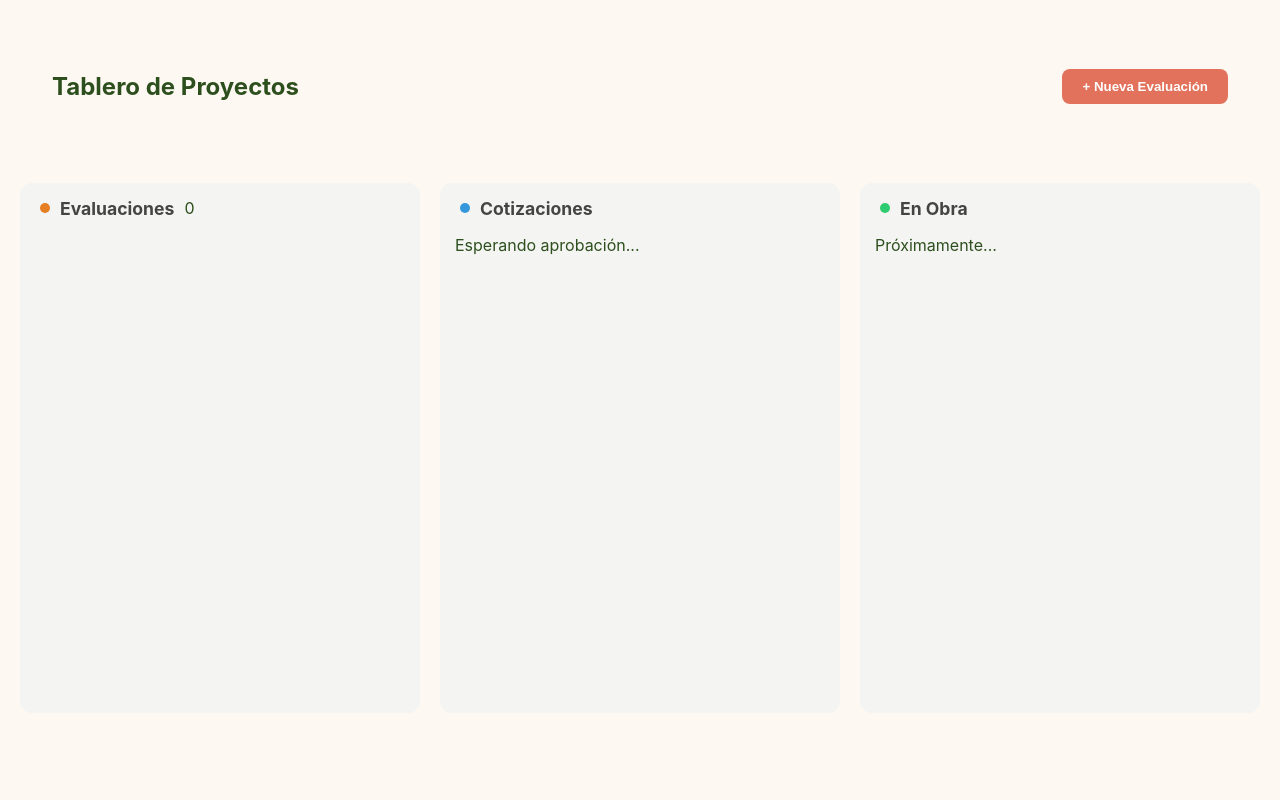
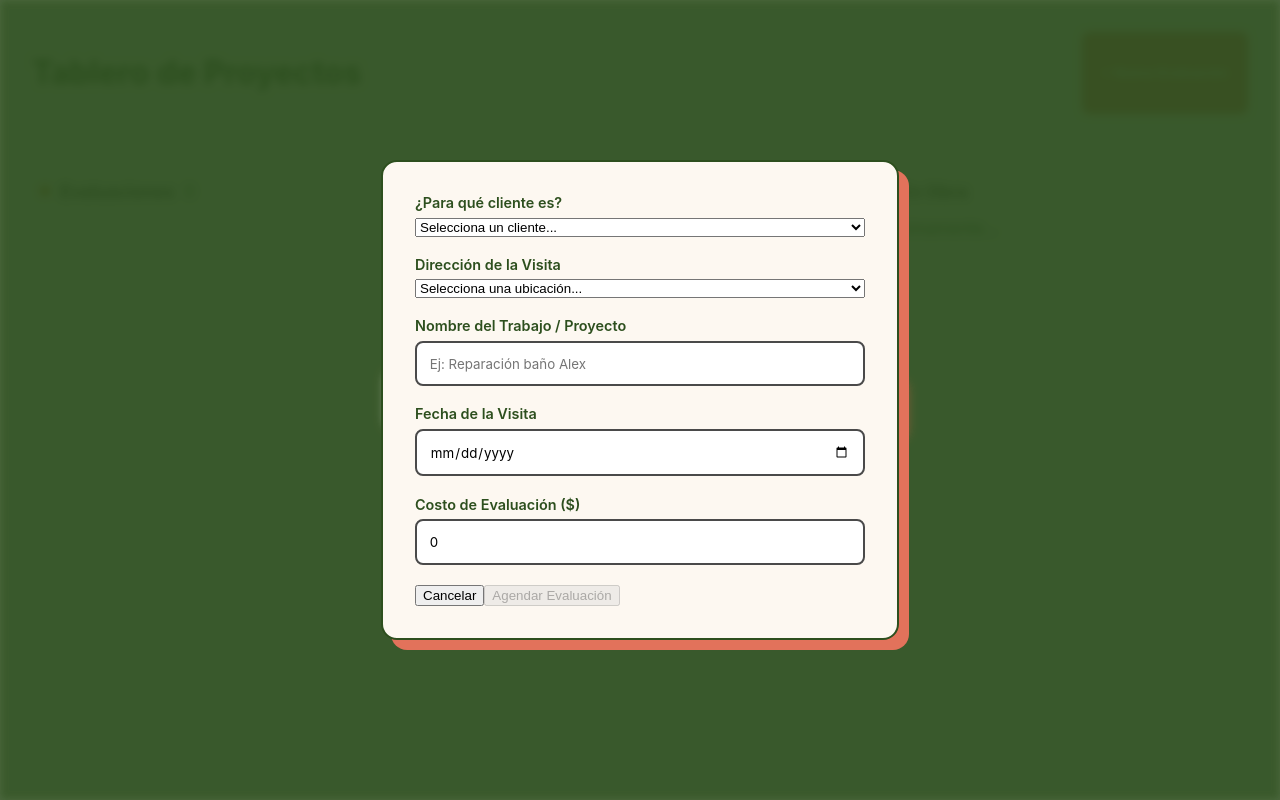
Before and after one commit to WastedTalent55/andamio-app, an Angular app in the folder andamio-frontend/: page /proyectos in a window 1280 px wide. Both pictures are taken after a click on the button "+ Nueva Evaluación". Built offline with nearby package versions, Linux system fonts and the light colour scheme.

Commit message:
feat: implementar edición y cancelación de proyectos sin duplicidad

```diff
--- a/andamio-frontend/src/app/data/models/proyecto.model.ts
+++ b/andamio-frontend/src/app/data/models/proyecto.model.ts
@@ -2,7 +2,7 @@ export interface Proyecto {
   id: number;
   clienteId: number;
   nombre: string;
-  estado: 'Cita' | 'Cotización' | 'En Progreso' | 'Finalizado';
+  estado: 'Cita' | 'Cotización' | 'En Progreso' | 'Finalizado' | 'Cancelado';
 
   // Datos de la Visita de Evaluación
   fechaVisita: Date;
--- a/andamio-frontend/src/app/data/services/proyecto.service.ts
+++ b/andamio-frontend/src/app/data/services/proyecto.service.ts
@@ -19,4 +19,13 @@ export class ProyectoService {
     proyectos.push(proyecto);
     localStorage.setItem(this.STORAGE_KEY, JSON.stringify(proyectos));
   }
+
+  actualizarProyecto(proyectoActualizado: Proyecto): void {
+  const proyectos = this.getProyectos();
+  const index = proyectos.findIndex(p => p.id === proyectoActualizado.id);
+  if (index !== -1) {
+    proyectos[index] = proyectoActualizado;
+    localStorage.setItem(this.STORAGE_KEY, JSON.stringify(proyectos));
+  }
 }
+}
--- a/andamio-frontend/src/app/modules/clientes/pages/list-clientes/list-clientes.component.html
+++ b/andamio-frontend/src/app/modules/clientes/pages/list-clientes/list-clientes.component.html
@@ -1,9 +1,8 @@
+<header class="header-seccion">
+  <h1>Mis Clientes</h1>
+  <button class="btn-nuevo" (click)="abrirModalNuevo()">+ Agregar cliente</button>
+</header>
 <div class="contenedor-clientes">
-  <header class="header-seccion">
-    <h1>Mis Clientes</h1>
-    <button class="btn-nuevo" (click)="abrirModalNuevo()">+ Agregar cliente</button>
-  </header>
-
   <div class="grid-clientes">
     @for (cliente of misClientes; track cliente.id) {
       <article class="tarjeta-cliente">
--- a/andamio-frontend/src/app/modules/proyectos/components/proyecto-form/proyecto-form.component.ts
+++ b/andamio-frontend/src/app/modules/proyectos/components/proyecto-form/proyecto-form.component.ts
@@ -3,6 +3,7 @@ import { FormBuilder, FormGroup, Validators, ReactiveFormsModule } from '@angula
 import { ClienteService } from '../../../../data/services/cliente.service';
 import { ProyectoService } from '../../../../data/services/proyecto.service';
 import { Cliente } from '../../../../data/models/cliente.model';
+import { Proyecto } from '../../../../data/models/proyecto.model';
 
 @Component({
   selector: 'app-proyecto-form',
@@ -11,6 +12,7 @@ import { Cliente } from '../../../../data/models/cliente.model';
   templateUrl: './proyecto-form.component.html'
 })
 export class ProyectoFormComponent implements OnInit {
+  @Input() proyectoAEditar?: Proyecto;
   @Output() proyectoGuardado = new EventEmitter<any>();
   @Output() cerrar = new EventEmitter<void>();
 
@@ -41,7 +43,21 @@ export class ProyectoFormComponent implements OnInit {
     this.proyectoForm.get('clienteId')?.valueChanges.subscribe(id => {
       this.actualizarDirecciones(id);
     });
+
+    if (this.proyectoAEditar) {
+      this.proyectoForm.patchValue({
+        clienteId: this.proyectoAEditar.clienteId,
+        nombreProyecto: this.proyectoAEditar.nombre,
+        fechaVisita: this.proyectoAEditar.fechaVisita,
+        direccionVisita: this.proyectoAEditar.direccionVisita,
+        costoVisita: this.proyectoAEditar.costoVisita
+      });
+
+      // Forzamos la actualización de direcciones basada en el cliente cargado
+      this.actualizarDirecciones(this.proyectoAEditar.clienteId.toString());
+    }
   }
+
 
   actualizarDirecciones(clienteId: string) {
     const cliente = this.clientesDisponibles.find(c => c.id === Number(clienteId));
@@ -56,21 +72,32 @@ export class ProyectoFormComponent implements OnInit {
 
   guardar() {
     if (this.proyectoForm.valid) {
-      const nuevoProyecto = {
-        ...this.proyectoForm.value,
-        id: Date.now(),
-        estado: 'Cita'
-      };
 
-      console.log('¡Proyecto listo para la obra!', nuevoProyecto);
+      if (this.proyectoAEditar) {
+        // --- MODO EDICIÓN ---
+        const proyectoActualizado = {
+          ...this.proyectoAEditar, // Mantenemos el ID original y el estado actual
+          ...this.proyectoForm.value // Sobrescribimos con lo que hay en el formulario
+        };
 
-      this.proyectoService.guardarProyecto(nuevoProyecto);
+        this.proyectoService.actualizarProyecto(proyectoActualizado); // Usamos actualizar
+        this.proyectoGuardado.emit(proyectoActualizado);
 
-      // CAMBIO AQUÍ: Usa el nombre que declaraste arriba en el @Output
-      this.proyectoGuardado.emit(nuevoProyecto);
+      } else {
+        // --- MODO CREACIÓN ---
+        const nuevoProyecto = {
+          ...this.proyectoForm.value,
+          id: Date.now(), // Generamos ID solo si es nuevo
+          estado: 'Cita'
+        };
+
+        this.proyectoService.guardarProyecto(nuevoProyecto);
+        this.proyectoGuardado.emit(nuevoProyecto);
+      }
 
       this.proyectoForm.reset();
-      this.cerrar.emit(); // También emitimos cerrar para que se quite el modal
+      this.cerrar.emit();
+
     } else {
       alert('¡Cuidado! Te faltan campos por llenar.');
     }
--- a/andamio-frontend/src/app/modules/proyectos/pages/list-proyectos/list-proyectos.component.html
+++ b/andamio-frontend/src/app/modules/proyectos/pages/list-proyectos/list-proyectos.component.html
@@ -1,9 +1,8 @@
+<header class="header-seccion">
+  <h1>Tablero de Proyectos</h1>
+  <button class="btn-nuevo" (click)="abrirModal()">+ Nueva Evaluación</button>
+</header>
 <div class="contenedor-proyectos">
-  <header class="header-seccion">
-    <h2>Tablero de Proyectos</h2>
-    <button class="btn-nuevo" (click)="abrirModal()">+ Nueva Evaluación</button>
-  </header>
-
   <div class="tablero-kanban">
     <section class="columna">
       <div class="columna-header">
@@ -16,6 +15,12 @@
         @for (p of proyectosEvaluacion; track p.id) {
           @let cliente = getDatosCliente(p.clienteId);
           <article class="card-proyecto">
+
+            <div class="card-acciones">
+              <button class="btn-icon" (click)="editarProyecto(p)" title="Editar">✏️</button>
+              <button class="btn-icon btn-cancelar" (click)="cancelarProyecto(p)" title="Cancelar">🚫</button>
+            </div>
+
             <div class="card-tag">Cita</div>
             <h4>{{ p.nombre }}</h4>
             <div class="info-cliente">
@@ -53,3 +58,15 @@
     </section>
   </div>
 </div>
+
+@if (mostrarModal) {
+  <div class="modal-overlay">
+    <div class="modal-contenedor">
+      <app-proyecto-form
+        [proyectoAEditar]="proyectoSeleccionado"
+        (proyectoGuardado)="agregarProyectoALista($event)"
+        (cerrar)="cerrarModal()">
+      </app-proyecto-form>
+    </div>
+  </div>
+}
--- a/andamio-frontend/src/app/modules/proyectos/pages/list-proyectos/list-proyectos.component.scss
+++ b/andamio-frontend/src/app/modules/proyectos/pages/list-proyectos/list-proyectos.component.scss
@@ -1,12 +1,5 @@
 .contenedor-proyectos {
   padding: 20px;
-
-  .header-seccion {
-    display: flex;
-    justify-content: space-between;
-    align-items: center;
-    margin-bottom: 30px;
-  }
 }
 
 .tablero-kanban {
@@ -44,6 +37,28 @@
   margin-bottom: 12px;
   box-shadow: 0 2px 4px rgba(0,0,0,0.05);
   border-left: 4px solid #e67e22; // Color de la etapa
+  position: relative;
+
+  .card-acciones {
+    position: absolute;
+    top: 10px;
+    right: 10px;
+    display: flex;
+    gap: 5px;
+
+    .btn-icon {
+      background: none;
+      border: none;
+      cursor: pointer;
+      font-size: 0.9rem;
+      padding: 2px;
+      border-radius: 4px;
+      transition: background 0.2s;
+
+      &:hover { background: #eee; }
+      &.btn-cancelar:hover { background: #ffdada; }
+    }
+  }
 
   h4 { margin: 10px 0; color: #2c3e50; }
 
--- a/andamio-frontend/src/app/modules/proyectos/pages/list-proyectos/list-proyectos.component.ts
+++ b/andamio-frontend/src/app/modules/proyectos/pages/list-proyectos/list-proyectos.component.ts
@@ -15,6 +15,7 @@ export class ListProyectosComponent implements OnInit {
   proyectosEvaluacion: Proyecto[] = [];
   proyectosCotizacion: Proyecto[] = [];
   proyectosEnObra: Proyecto[] = [];
+  proyectoSeleccionado?: Proyecto;
   mostrarModal = false;
 
   constructor(private proyectoService: ProyectoService,
@@ -45,11 +46,32 @@ export class ListProyectosComponent implements OnInit {
   }
 
   abrirModal() {
+    this.proyectoSeleccionado = undefined;
     this.mostrarModal = true;
   }
+
+  cerrarModal() {
+  this.mostrarModal = false;
+  this.proyectoSeleccionado = undefined;
+}
 
   prepararCotizacion(proyecto: Proyecto) {
     console.log('Vamos a cotizar el proyecto:', proyecto.nombre);
     // Por ahora solo el log para que el botón funcione
   }
+
+  cancelarProyecto(proyecto: Proyecto) {
+  if (confirm(`¿Estás seguro de cancelar la evaluación de "${proyecto.nombre}"?`)) {
+    // Actualizamos el estado
+    proyecto.estado = 'Cancelado';
+    // Guardamos el cambio en el servicio (necesitaremos un método update)
+    this.proyectoService.actualizarProyecto(proyecto);
+    this.cargarProyectos(); // Refrescar tablero
+  }
 }
+
+  editarProyecto(proyecto: Proyecto) {
+    this.proyectoSeleccionado = proyecto; // Pasamos el proyecto a editar
+    this.mostrarModal = true;
+  }
+}
```
